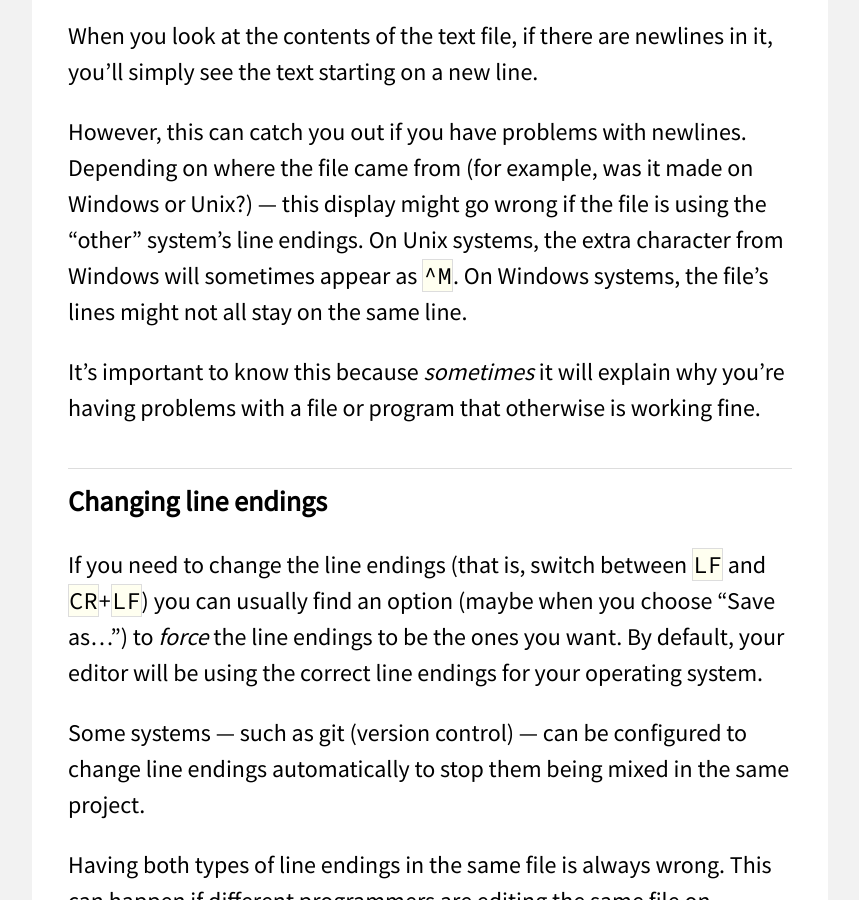
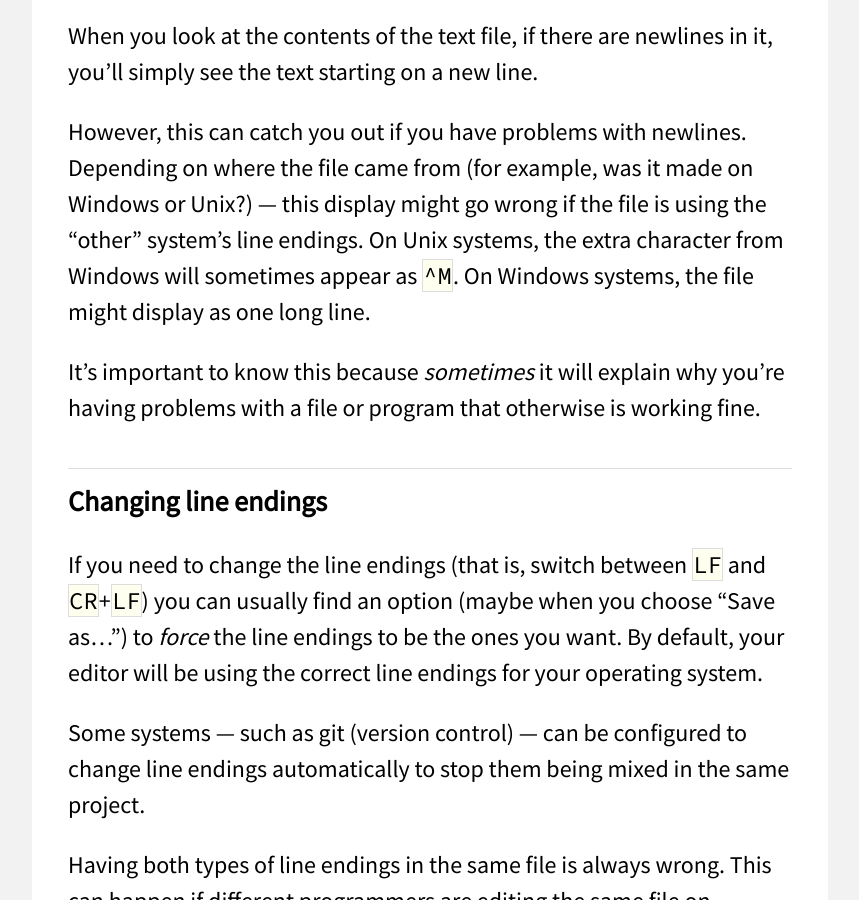
Before and after one commit to davewhiteland/compsci-superbasics, a Jekyll site: the page built from collections/_text-files/newlines.md, in a window 1280 px wide and 900 px high, scrolled down 2461 px. Shown: the whole window, without its empty margins (416-1275 px from the left). Built offline with Jekyll 4.4.1, drawn with Linux system fonts in a browser that asks for light colours.

Commit message:
Correct results of unix line endings on Windows
I /think/ viewing Unix on Windows would result in a block of text.

The internet supports me:

https://hackaday.com/2018/05/08/windows-notepad-now-supports-unix-line-endings/

```diff
--- a/collections/_text-files/newlines.md
+++ b/collections/_text-files/newlines.md
@@ -211,7 +211,7 @@ However, this can catch you out if you have problems with newlines. Depending on
 where the file came from (for example, was it made on Windows or Unix?) — this
 display might go wrong if the file is using the "other" system's line endings.
 On Unix systems, the extra character from Windows will sometimes appear as
-`^M`. On Windows systems, the file's lines might not all stay on the same line.
+`^M`. On Windows systems, the file might display as one long line.
 
 It's important to know this because _sometimes_ it will explain why you're
 having problems with a file or program that otherwise is working fine.
```
